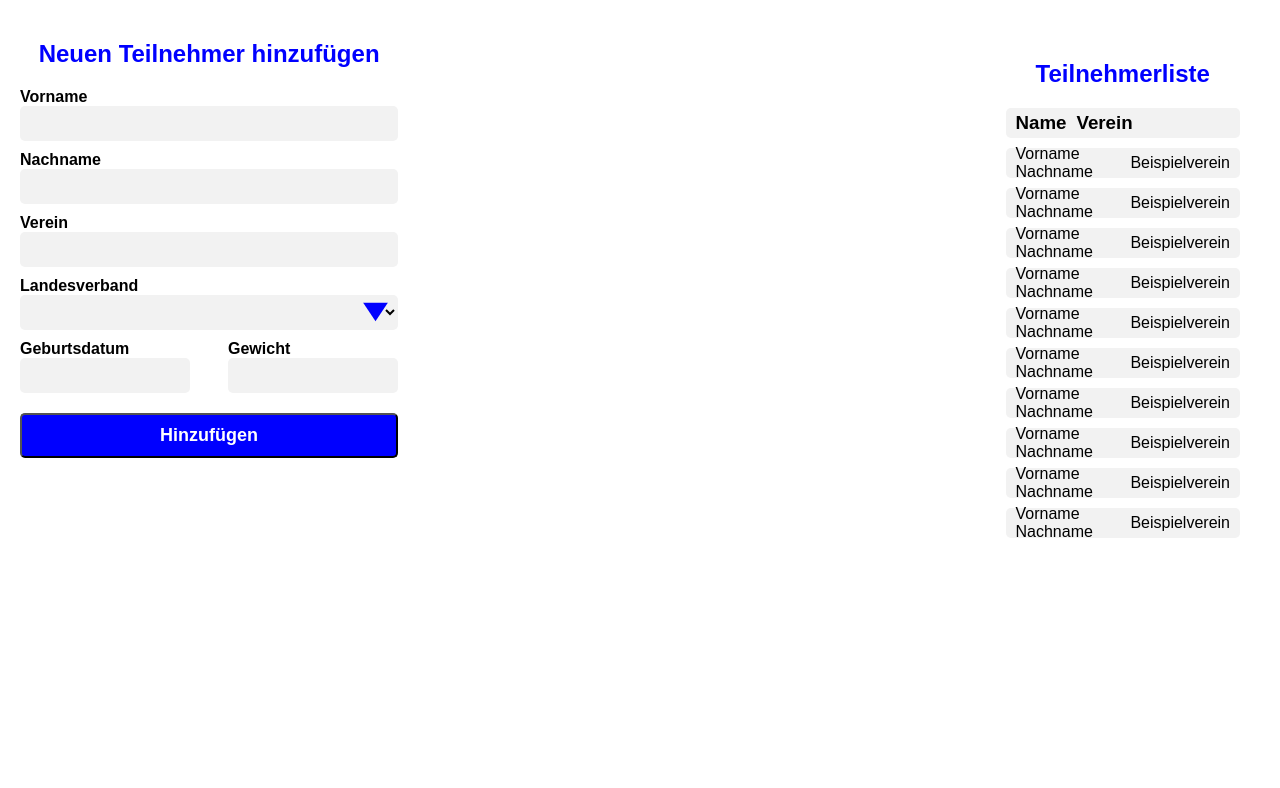
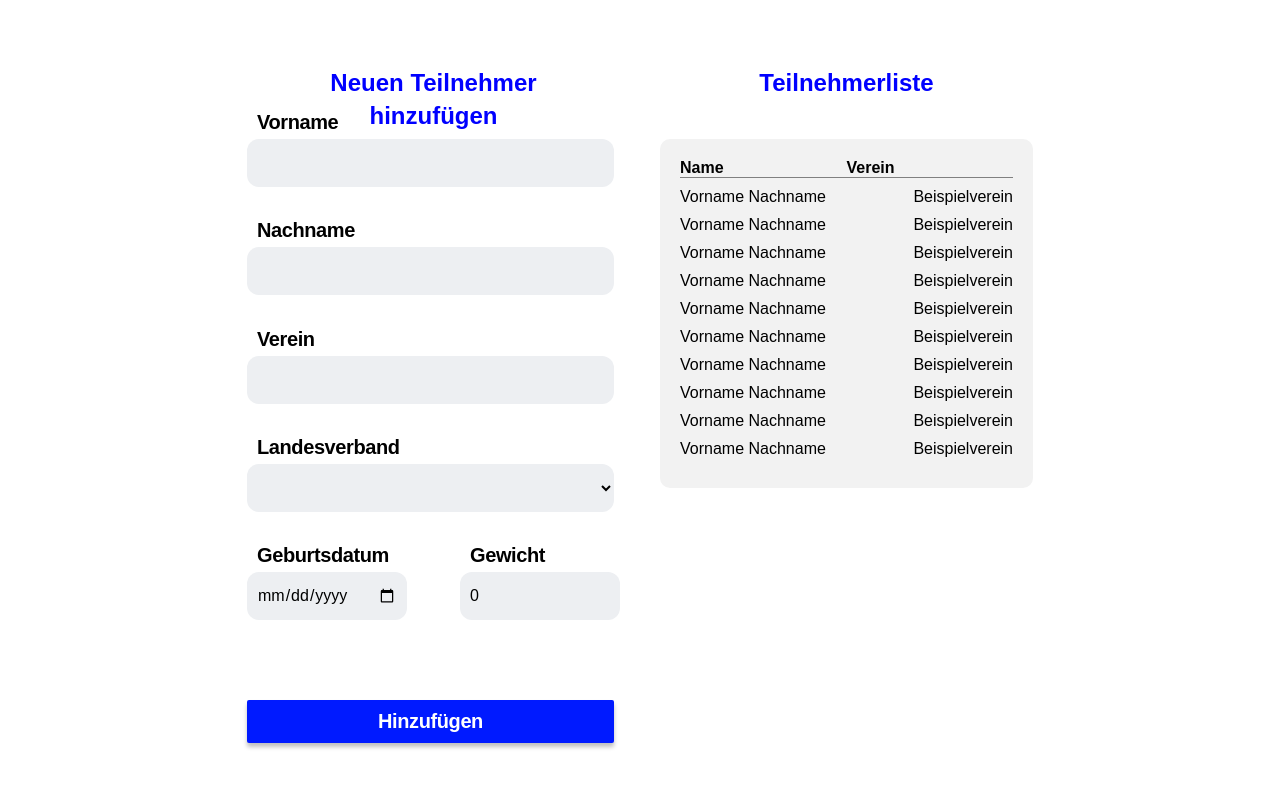
Before and after one commit to Rindersteak/JudoKampfFront, a React (Create React App) app: page /participant-manager in a window 1280 px wide. Shown: the top 788 px of the page. Built offline with nearby package versions, Linux system fonts and the light colour scheme.

Commit message:
Immer noch Scheiße. Schmutz!

```diff
--- /dev/null
+++ b/src/ParticipantEntry.css
@@ -0,0 +1,12 @@
+.participantEntry {
+    display: flex;
+    justify-content: space-between;
+    margin-bottom: 10px;
+}
+
+.name {
+    margin-right: 10px;
+}
+
+.club {
+}
--- /dev/null
+++ b/src/ParticipantEntry.tsx
@@ -0,0 +1,18 @@
+import React from 'react';
+import { Participant } from './types';
+import './ParticipantEntry.css';
+
+type Props = {
+    participant: Participant;
+};
+
+const ParticipantEntry: React.FC<Props> = ({ participant }) => {
+    return (
+        <div className="participantEntry">
+            <span className="name">{participant.firstName} {participant.lastName}</span>
+            <span className="club">{participant.club}</span>
+        </div>
+    );
+};
+
+export default ParticipantEntry;
--- a/src/ParticipantForm.css
+++ b/src/ParticipantForm.css
@@ -1,73 +1,112 @@
+/* ParticipantForm.css */
 
-.form-container {
-    background-color: #ffffff;
-    padding: 20px;
-    width: 40%;
-    border: none;
+.titleStyle {
+    font-family: 'Nunito', sans-serif;
+    font-size: 24px;
+    font-weight: 700;
+    line-height: 33px;
+    letter-spacing: 0em;
+    text-align: center;
+    color: #001AFF;
+    width: 333px;
+    height: 33px;
+    margin: 46px auto 0px auto;
 }
 
-.form-title {
-    color: blue;
-    text-align: center;
+.inputLabel {
+    font-family: 'Nunito', sans-serif;
+    font-size: 20px;
+    font-weight: 700;
+    line-height: 27px;
+    letter-spacing: -0.02em;
+    color: #000000;
+    position: absolute;
+    top: 10px;
+    left: 15px;
 }
 
-.form-label {
-    color: black;
-    font-weight: bold;
+.inputField {
+    font-size: 20px;
+    padding: 10px 15px;
+    width: 100%;
+    box-sizing: border-box;
+    border: none;
+    background: none;
 }
 
-.form-input {
-    padding: 10px;
-    width: 100%;
-    margin-bottom: 10px;
-    background-color: #f2f2f2;
+.addButton {
+    display: flex;
+    flex-direction: row;
+    justify-content: center;
+    align-items: center;
+    gap: 10px;
+    width: 367px;
+    height: 43px;
+    background: #001AFF;
+    box-shadow: 0px 4px 4px rgba(0, 0, 0, 0.25);
+    border-radius: 2px;
+    color: white;
+    font-family: 'Nunito', sans-serif;
+    font-size: 20px;
+    font-weight: 700;
+    line-height: 27px;
+    letter-spacing: -0.02em;
     border: none;
-    border-radius: 5px;
-    box-sizing: border-box;
-    height: 35px;
+    cursor: pointer;
+    margin-top: 20px;
+    padding: 5px 10px;
+    clear: both;
 }
 
-.form-select {
-    padding: 10px;
-    width: 100%;
-    margin-bottom: 10px;
-    background-color: #f2f2f2;
-    border: none;
-    border-radius: 5px;
-    box-sizing: border-box;
-    height: 35px;
+.addButton:hover {
+    background: #000A91;
 }
 
-.select-container {
+.addButton:active {
+    background: #00056D;
+}
+
+.inputContainer {
+    display: flex;
+    flex-direction: column;
+    margin-bottom: 60.28px;
+    width: 367px;
     position: relative;
 }
 
-.select-icon {
-    position: absolute;
-    right: 10px;
-    top: 50%;
-    transform: translateY(-50%);
+.inputField,
+.selectField {
+    height: 48px;
+    border-radius: 12px;
+    border: none;
+    padding: 0 10px;
+    font-family: 'Nunito', sans-serif;
+    font-size: 16px;
+    background: #EDEFF2;
 }
 
-.flex-container {
+.formContainer {
     display: flex;
-    flex-direction: row;
-    justify-content: space-between;
-    border: none;
-    flex-wrap: wrap;
+    flex-direction: column;
+flex-wrap: wrap;
 }
 
-.input-container {
-    width: 45%;
+.halfWidthWrapper {
+    display: flex;
+justify-content: space-between;
 }
 
-.form-button {
-    background-color: blue;
-    color: white;
-    padding: 10px 20px;
-    margin-top: 10px;
-    width: 100%;
-    border-radius: 5px;
-    font-size: 18px;
-    font-weight: bold;
+.inputContainer.halfWidth {
+    width: 160px;
+    margin-right: 47px;
 }
+
+.inputContainer.halfWidth:last-of-type {
+    margin-right: 0;
+}
+
+.inputLabel {
+    position: absolute;
+    top: -30px;
+    left: 10px;
+}
--- a/src/ParticipantForm.tsx
+++ b/src/ParticipantForm.tsx
@@ -1,3 +1,5 @@
+/* ParticipantForm.tsx */
+
 import React, { useState } from 'react';
 import { Participant } from './types';
 import './ParticipantForm.css';
@@ -7,113 +9,55 @@ type Props = {
 };
 
 const ParticipantForm: React.FC<Props> = ({ onAddParticipant }) => {
-    const initialParticipant: Participant = {
-        firstName: '',
-        lastName: '',
-        regionalAssociation: '',
-        birthDate: '',
-        weight: 0,
-        club: ''
-    };
+    const [firstName, setFirstName] = useState("");
+    const [lastName, setLastName] = useState("");
+    const [club, setClub] = useState("");
+    const [regionalAssociation, setRegionalAssociation] = useState("");
+    const [birthDate, setBirthDate] = useState("");
+    const [weight, setWeight] = useState(0);
 
-    const [participant, setParticipant] = useState<Participant>(initialParticipant);
-
-    const handleInputChange = (e: React.ChangeEvent<HTMLInputElement | HTMLSelectElement>) => {
-        setParticipant({
-            ...participant,
-            [e.target.name]: e.target.value,
-        });
-    };
-
-    const handleSubmit = (e: React.FormEvent<HTMLFormElement>) => {
+    const handleSubmit = (e: React.FormEvent) => {
         e.preventDefault();
-        onAddParticipant(participant);
-        setParticipant(initialParticipant);
-    };
+        onAddParticipant({ firstName, lastName, club, regionalAssociation, birthDate, weight });
+    }
 
     return (
-        <div className="form-container">
-            <h2 className="form-title">Neuen Teilnehmer hinzufügen</h2>
-            <form onSubmit={handleSubmit}>
-                <label htmlFor="firstName" className="form-label">Vorname</label>
-                <input
-                    type="text"
-                    id="firstName"
-                    name="firstName"
-                    className="form-input"
-                    onChange={handleInputChange}
-                    required
-                />
-
-                <label htmlFor="lastName" className="form-label">Nachname</label>
-                <input
-                    type="text"
-                    id="lastName"
-                    name="lastName"
-                    className="form-input"
-                    onChange={handleInputChange}
-                    required
-                />
-
-                <label htmlFor="club" className="form-label">Verein</label>
-                <input
-                    type="text"
-                    id="club"
-                    name="club"
-                    className="form-input"
-                    onChange={handleInputChange}
-                    required
-                />
-
-                <label htmlFor="association" className="form-label">Landesverband</label>
-                <div className="select-container">
-                    <select
-                        id="association"
-                        name="association"
-                        className="form-select"
-                        onChange={handleInputChange}
-                        required
-                        defaultValue=""
-                    >
-                        <option value=""></option>
-                        <option value="beispiel">Beispielverband</option>
+        <form onSubmit={handleSubmit} className="formContainer">
+            <h1 className="titleStyle">Neuen Teilnehmer hinzufügen</h1>
+            <div>
+                <div className="inputContainer">
+                    <label className="inputLabel" htmlFor="firstName">Vorname</label>
+                    <input className="inputField" type="text" id="firstName" value={firstName} onChange={e => setFirstName(e.target.value)} required />
+                </div>
+                <div className="inputContainer">
+                    <label className="inputLabel" htmlFor="lastName">Nachname</label>
+                    <input className="inputField" type="text" id="lastName" value={lastName} onChange={e => setLastName(e.target.value)} required />
+                </div>
+            </div>
+            <div>
+                <div className="inputContainer">
+                    <label className="inputLabel" htmlFor="club">Verein</label>
+                    <input className="inputField" type="text" id="club" value={club} onChange={e => setClub(e.target.value)} required />
+                </div>
+                <div className="inputContainer">
+                    <label className="inputLabel" htmlFor="regionalAssociation">Landesverband</label>
+                    <select className="selectField" id="regionalAssociation" value={regionalAssociation} onChange={e => setRegionalAssociation(e.target.value)} required>
+                        {/* Hier können Sie die Optionen für die Landesverbände hinzufügen */}
                     </select>
-                    <span className="select-icon">
-            <svg xmlns="http://www.w3.org/2000/svg" width="25" height="25" viewBox="0 0 12 12" fill="blue">
-              <path d="M0 9L6 0 12 9H0z" transform="rotate(180 6 4.5)" />
-            </svg>
-          </span>
                 </div>
-
-                <div className="flex-container">
-                    <div className="input-container">
-                        <label htmlFor="birthDate" className="form-label">Geburtsdatum</label>
-                        <input
-                            type="string"
-                            id="birthDate"
-                            name="birthDate"
-                            className="form-input"
-                            onChange={handleInputChange}
-                            required
-                        />
-                    </div>
-
-                    <div className="input-container">
-                        <label htmlFor="weight" className="form-label">Gewicht</label>
-                        <input
-                            type="number"
-                            id="weight"
-                            name="weight"
-                            className="form-input"
-                            onChange={handleInputChange}
-                            required
-                        />
-                    </div>
+            </div>
+            <div className="halfWidthWrapper">
+                <div className="inputContainer halfWidth">
+                    <label className="inputLabel" htmlFor="birthDate">Geburtsdatum</label>
+                    <input className="inputField" type="date" id="birthDate" value={birthDate} onChange={e => setBirthDate(e.target.value)} required />
                 </div>
-
-                <button className="form-button">Hinzufügen</button>
-            </form>
-        </div>
+                <div className="inputContainer halfWidth">
+                    <label className="inputLabel" htmlFor="weight">Gewicht</label>
+                    <input className="inputField" type="number" id="weight" value={weight} onChange={e => setWeight(parseFloat(e.target.value))} required />
+                </div>
+            </div>
+            <button className="addButton" type="submit">Hinzufügen</button>
+        </form>
     );
 };
 
--- a/src/ParticipantList.css
+++ b/src/ParticipantList.css
@@ -1,35 +1,44 @@
+// ParticipantList.css
 .listContainer {
-    background-color: f2f2f2;
     padding: 20px;
     border-radius: 10px;
     max-height: 500px;
     overflow-y: scroll;
     scrollbar-width: thin;
-    scrollbar-color: lightgray;
+    scrollbar-color: lightgray transparent;
     max-width: 400px;
 }
 
 .titleStyle {
+    background-color: #ffffff;
     color: blue;
     text-align: center;
     margin-bottom: 20px;
+    padding: 20px;
+    border-radius: 10px;
+}
+
+.entryList {
+    background-color: #f2f2f2;
+    border-radius: 10px;
+    padding: 20px;
 }
 
 .entryStyle {
     margin-bottom: 10px;
     display: flex;
     align-items: center;
-    background-color: #f2f2f2;
-    padding: 10px;
-    border-radius: 5px;
-    height: 10px;
-}
-
-.nameStyle {
-    margin-right: 10px;
+    border-bottom: 1px solid gray;
 }
 
 .headerStyle {
     font-weight: bold;
-    margin-right: 10px;
 }
+
+.nameStyle {
+    flex-basis: 50%;
+}
+
+.clubStyle {
+    flex-basis: 50%;
+}
--- a/src/ParticipantList.tsx
+++ b/src/ParticipantList.tsx
@@ -1,4 +1,6 @@
+// ParticipantList.tsx
 import React from 'react';
+import ParticipantEntry from './ParticipantEntry';
 import { Participant } from './types';
 import './ParticipantList.css';
 
@@ -10,24 +12,19 @@ const ParticipantList: React.FC<Props> = ({ participants }) => {
     return (
         <div className="listContainer">
             <h2 className="titleStyle">Teilnehmerliste</h2>
-            <div className="entryStyle">
-                <h3 className="headerStyle">Name</h3>
-                <h3 className="headerStyle">Verein</h3>
+            <div className="entryList">
+                <div className="entryStyle headerStyle">
+                    <span className="nameStyle">Name</span>
+                    <span className="clubStyle">Verein</span>
+                </div>
+                {participants.map((participant, index) => (
+                    <ParticipantEntry key={index} participant={participant} />
+                ))}
+                {/* Testeinträge */}
+                {Array.from({ length: 10 }).map((_, index) => (
+                    <ParticipantEntry key={`test-${index}`} participant={{ firstName: 'Vorname', lastName: 'Nachname', club: 'Beispielverein', regionalAssociation: '', birthDate: '2023-05-17', weight: 0 }} />
+                ))}
             </div>
-            {participants.map((participant, index) => (
-                <div key={index} className="entryStyle">
-                    <span className="nameStyle">{participant.firstName} {participant.lastName}</span>
-                    <p>Verein: {participant.club}</p>
-                </div>
-            ))}
-
-            {/* Testeinträge */}
-            {Array.from({ length: 10 }).map((_, index) => (
-                <div key={`test-${index}`} className="entryStyle">
-                    <span className="nameStyle">Vorname Nachname</span>
-                    <p>Beispielverein</p>
-                </div>
-            ))}
         </div>
     );
 };
--- a/src/ParticipantManager.css
+++ b/src/ParticipantManager.css
@@ -6,8 +6,3 @@
 .formContainer {
     margin-right: 20px; /* Abstand zwischen Teilnehmer hinzufügen und Liste */
 }
-
-.listContainer {
-    flex: 1; /* Die Liste nimmt den verfügbaren Platz ein */
-    overflow-y: auto; /* Scrollbar anzeigen, falls Inhalt zu groß ist */
-}
--- a/src/ParticipantManager.tsx
+++ b/src/ParticipantManager.tsx
@@ -2,6 +2,7 @@ import React from 'react';
 import ParticipantForm from './ParticipantForm';
 import ParticipantList from './ParticipantList';
 import { Participant } from './types';
+
 import './ParticipantManager.css';
 
 const ParticipantManager: React.FC = () => {
@@ -16,7 +17,7 @@ const ParticipantManager: React.FC = () => {
             <div className="formContainer">
                 <ParticipantForm onAddParticipant={addParticipant} />
             </div>
-            <div className="listContainer">
+            <div>
                 <ParticipantList participants={participants} />
             </div>
         </div>
```
